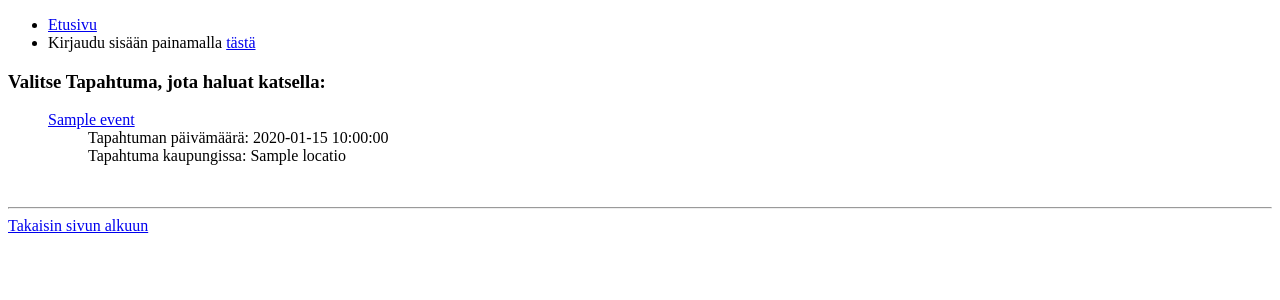
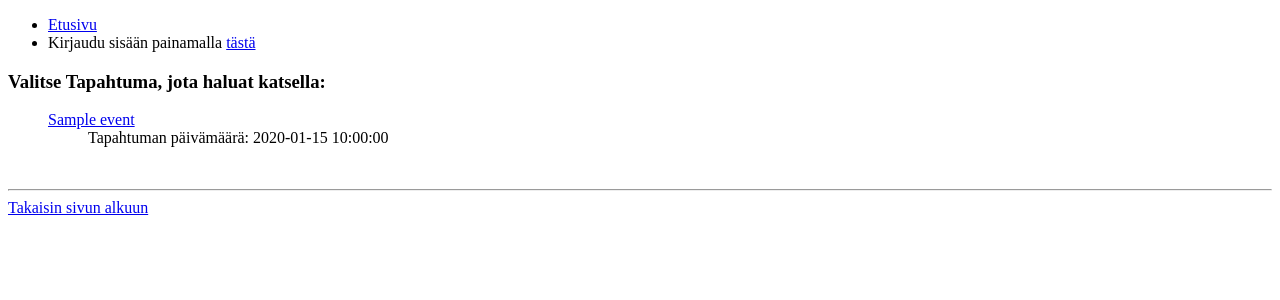
Before and after one commit to saraj22/tsoha-events, a Flask app: template templates/location.html in a window 1280 px wide. Shown: the top 300 px of the page. Run offline with Flask 3, Linux system fonts and the light colour scheme; the template is opened without the code that fills it: most values are stand-ins (such as "Sample title", 1, 10 or a date in 2020).

Commit message:
Update location.html

```diff
--- a/templates/location.html
+++ b/templates/location.html
@@ -28,7 +28,6 @@
     <dl>
         <dt><a href="/event/{{ event.id }}">{{ event.event_name }}</a></dt>
         <dd>Tapahtuman päivämäärä: {{ event.event_date }}</dd>
-        <dd>Tapahtuma kaupungissa: {{ event.locatio }}</dd>
     {% endfor %}
     </ul>
 
```
